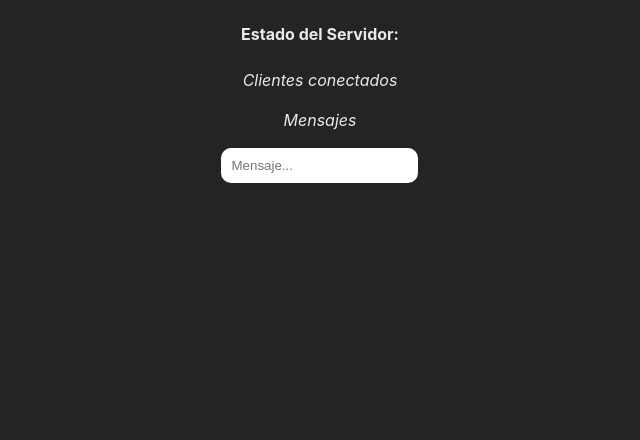
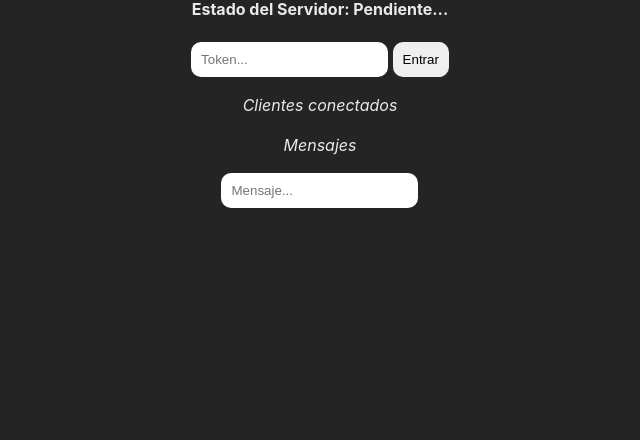
Before and after one commit to sebastian-asm/websocket-client, a website built with Vite: page index.html in a window 1280 px wide. Shown: the part 360-800 px from the top of the page, without its empty margins (320-960 px from the left). Built offline with nearby package versions, Linux system fonts and the light colour scheme; files whose address does not match are found by name.

Commit message:
enviando token al servidor

```diff
--- a/src/main.ts
+++ b/src/main.ts
@@ -5,7 +5,11 @@ import './style.css'
 document.querySelector<HTMLDivElement>('#app')!.innerHTML = `
   <div>
     <h1>NestJS + WebSocket</h1>
-    <h4>Estado del Servidor: <span id="server-status"></span></h4>
+    <h4>Estado del Servidor: <span id="server-status">Pendiente...</span></h4>
+    <div>
+      <input id="jwt-token" placeholder="Token..." />
+      <button type="button" id="btn-connect">Entrar</button>
+    </div>
     <p><em>Clientes conectados</em></p>
     <ul id="clients-connected"></ul>
     <p><em>Mensajes</em></p>
@@ -16,4 +20,10 @@ document.querySelector<HTMLDivElement>('#app')!.innerHTML = `
   </div>
 `
 
-connectToServer()
+const jwtToken = document.querySelector<HTMLInputElement>('#jwt-token')!
+const btnConnect = document.querySelector<HTMLButtonElement>('#btn-connect')!
+
+btnConnect.addEventListener('click', () => {
+  if (jwtToken.value.trim() === '') return alert('Para ingresar necesita un Token')
+  connectToServer(jwtToken.value.trim())
+})
--- a/src/socket-client.ts
+++ b/src/socket-client.ts
@@ -1,8 +1,12 @@
 import { Manager, Socket } from 'socket.io-client'
 
-export const connectToServer = () => {
+export const connectToServer = (token: string) => {
   const url = 'http://localhost:3001/socket.io/socket.io.js'
-  const manager = new Manager(url)
+  const manager = new Manager(url, {
+    extraHeaders: {
+      authorization: token
+    }
+  })
   // el / representa el namespace, este caso el root
   const socket = manager.socket('/')
   serverStatus(socket)
--- a/src/style.css
+++ b/src/style.css
@@ -23,10 +23,10 @@ h1 {
   line-height: 1.1;
 }
 
-input {
+input,
+button {
   padding: 10px;
   border-radius: 10px;
-  outline: none;
   border: 0;
 }
 
```
